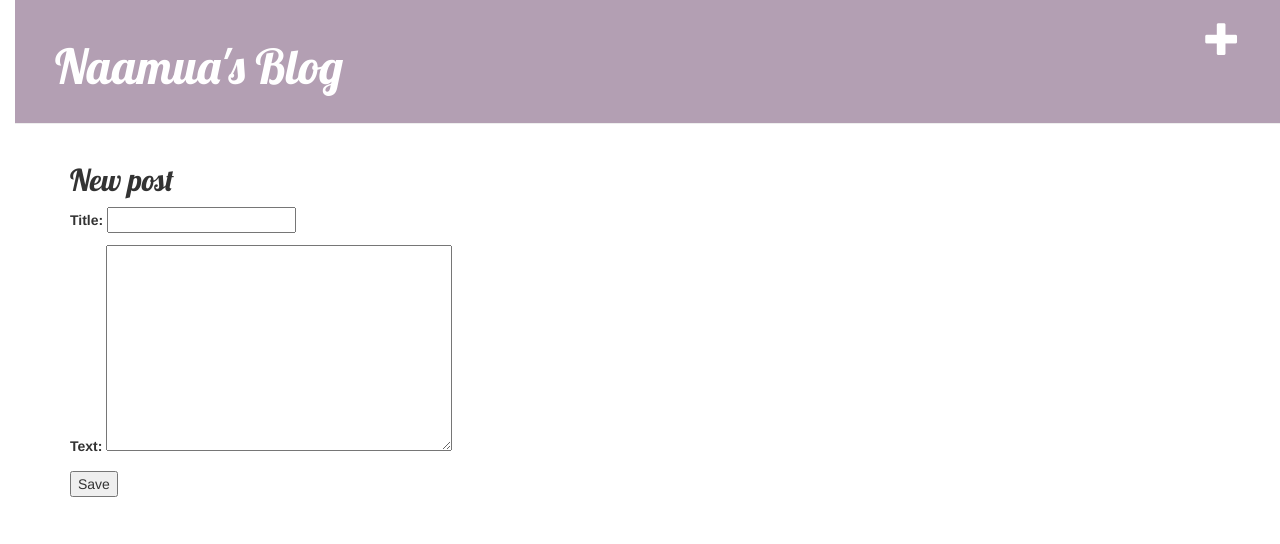
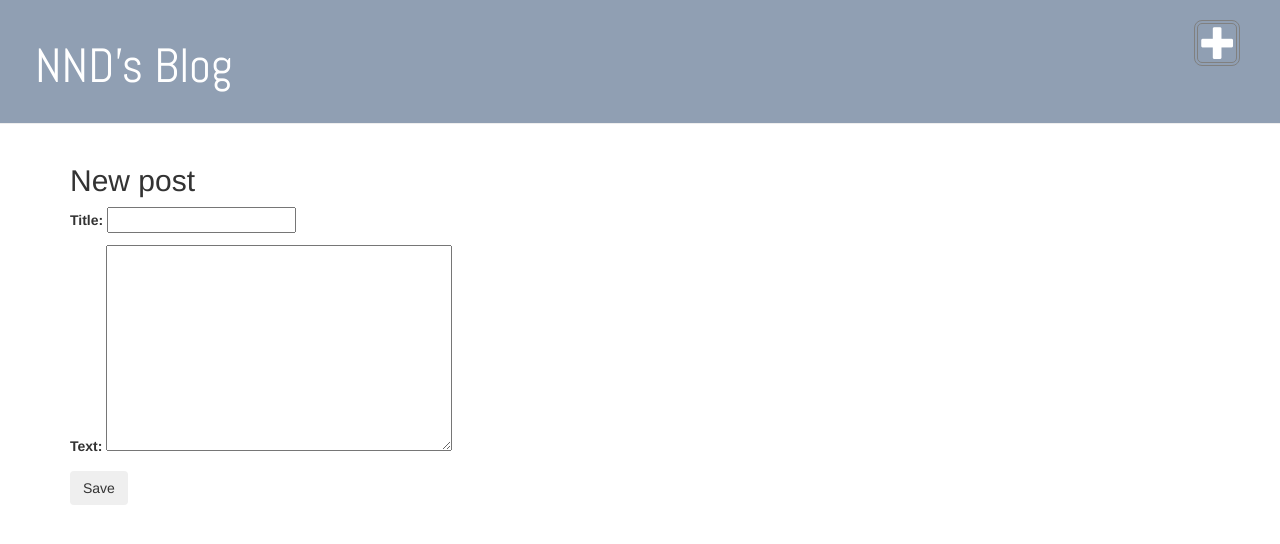
Before and after one commit to NadiadO/my-first-blog, a Django app: page /post/new/ in a window 1280 px wide. Shown: the top 544 px of the page. Run offline with Django 3.2, Linux system fonts and the light colour scheme; the visitor is signed in with stand-in values (Sample User, id 1); some libraries are stand-ins or nearby versions.

Commit message:
Changed the font family, added horizontal rules, changed colour theme, added another heading and altered the margins of the page content.

```diff
--- a/blog/static/css/blog.css
+++ b/blog/static/css/blog.css
@@ -1,14 +1,15 @@
 h1 a, h2 a {
-    color: #F48C00;
-    font-family: 'Lobster';
+    font-family: 'Abel', sans-serif;
 }
+
 body {
     padding-left: 15px;
 }
 
 .page-header {
-    background-color: #B39FB3;
+    background-color: #909FB3;
     margin-top: 0;
+    margin-left: -20px;
     padding: 20px 20px 20px 40px;
 }
 
@@ -20,10 +21,6 @@ body {
 
 .content {
     margin-left: 40px;
-}
-
-h1, h2, h3, h4 {
-    font-family: 'Lobster', cursive;
 }
 
 .date {
@@ -46,9 +43,32 @@ h1, h2, h3, h4 {
 }
 
 .post {
-    margin-bottom: 70px;
+    margin-bottom: 30px;
 }
 
 .post h2 a, .post h2 a:visited {
     color: #000000;
 }
+
+#title {
+    font-family: 'Abel';
+    font-size: 30pt;
+    font-weight: bold;
+    color: #909FB3;
+    margin-bottom: 30px;
+    margin-left: -20px;
+}
+
+.roundDiv {
+    border: solid;
+    border-color: #DEDEDE;
+    border-radius: 3px;
+}
+
+.col-md-8{
+    float: left;
+}
+.sidemenu {
+    float: left;
+    background-color: #7A8592; /*#909FB3 122,133,146*/
+}
--- a/blog/templates/blog/base.html
+++ b/blog/templates/blog/base.html
@@ -1,18 +1,21 @@
 {% load static %}
 <html>
     <head>
-        <title>Naamua's blog</title>
+        <title>NND's blog</title>
+        <!--link rel="stylesheet" href="https://www.w3schools.com/w3css/4/w3.css"-->
         <link rel="stylesheet" href="//maxcdn.bootstrapcdn.com/bootstrap/3.2.0/css/bootstrap.min.css">
         <link rel="stylesheet" href="//maxcdn.bootstrapcdn.com/bootstrap/3.2.0/css/bootstrap-theme.min.css">
-        <link href="//fonts.googleapis.com/css?family=Lobster&subset=latin,latin-ext" rel="stylesheet" type="text/css">
+        <!--link href="//fonts.googleapis.com/css?family=Lobster&subset=latin,latin-ext" rel="stylesheet" type="text/css"-->
+        <link href='https://fonts.googleapis.com/css?family=Abel' rel='stylesheet'>
         <link rel="stylesheet" href="{% static 'css/blog.css' %}">
     </head>
     <body>
         <div class="page-header">
             {% if user.is_authenticated %}
-                <a href="{% url 'post_new' %}" class="top-menu"><span class="glyphicon glyphicon-plus"></span></a>
+                <a href="{% url 'post_new' %}" class="top-menu" style="text-align:center; padding-left:3px; padding-bottom:3px; border: 4px grey; border-style:double; border-radius:8px;"><span class="glyphicon glyphicon-plus"></span></a>
+                <!--a href="{% url 'post_new' %}" class="w3-button w3-xlarge w3-circle w3-grey" style="float:right;"><span class="glyphicon glyphicon-plus"></span></a-->
             {% endif %}
-            <h1><a href="/">Naamua's Blog</a></h1>
+            <h1><a href="/">NND's Blog</a></h1>
         </div>
         <div class="content container">
             <div class="row">
--- a/blog/templates/blog/post_detail.html
+++ b/blog/templates/blog/post_detail.html
@@ -8,7 +8,7 @@
             </div>
         {% endif %}
         {% if user.is_authenticated %}
-            <a class="btn btn-default" href="{% url 'post_edit' pk=post.pk %}"><span class="glyphicon glyphicon-pencil"></span></a>
+            <a class="btn btn-light" href="{% url 'post_edit' pk=post.pk %}"><span class="glyphicon glyphicon-pencil"></span></a>
         {% endif %}
         <h2>{{ post.title }}</h2>
         <p>{{ post.text|linebreaksbr }}</p>
--- a/blog/templates/blog/post_edit.html
+++ b/blog/templates/blog/post_edit.html
@@ -4,6 +4,6 @@
     <h2>New post</h2>
     <form method="POST">{% csrf_token %}
         {{ form.as_p}}
-        <button type="submit">Save</button>
+        <button type="submit" class="btn btn-light">Save</button>
     </form>
 {% endblock %}
--- a/blog/templates/blog/post_list.html
+++ b/blog/templates/blog/post_list.html
@@ -1,6 +1,7 @@
 {% extends 'blog/base.html' %}
 
 {% block content %}
+    <h2 id="title">The Posts</h2>
     {% for post in posts %}
         <div class="post">
             <div class="date">
@@ -8,6 +9,7 @@
             </div>
             <h2><a href="{% url 'post_detail' pk=post.pk %}">{{ post.title }}</a></h2>
             <p>{{ post.text|linebreaksbr }}</p>
+            <hr class="roundDiv">
         </div>
     {% endfor %}
 {% endblock %}
```
